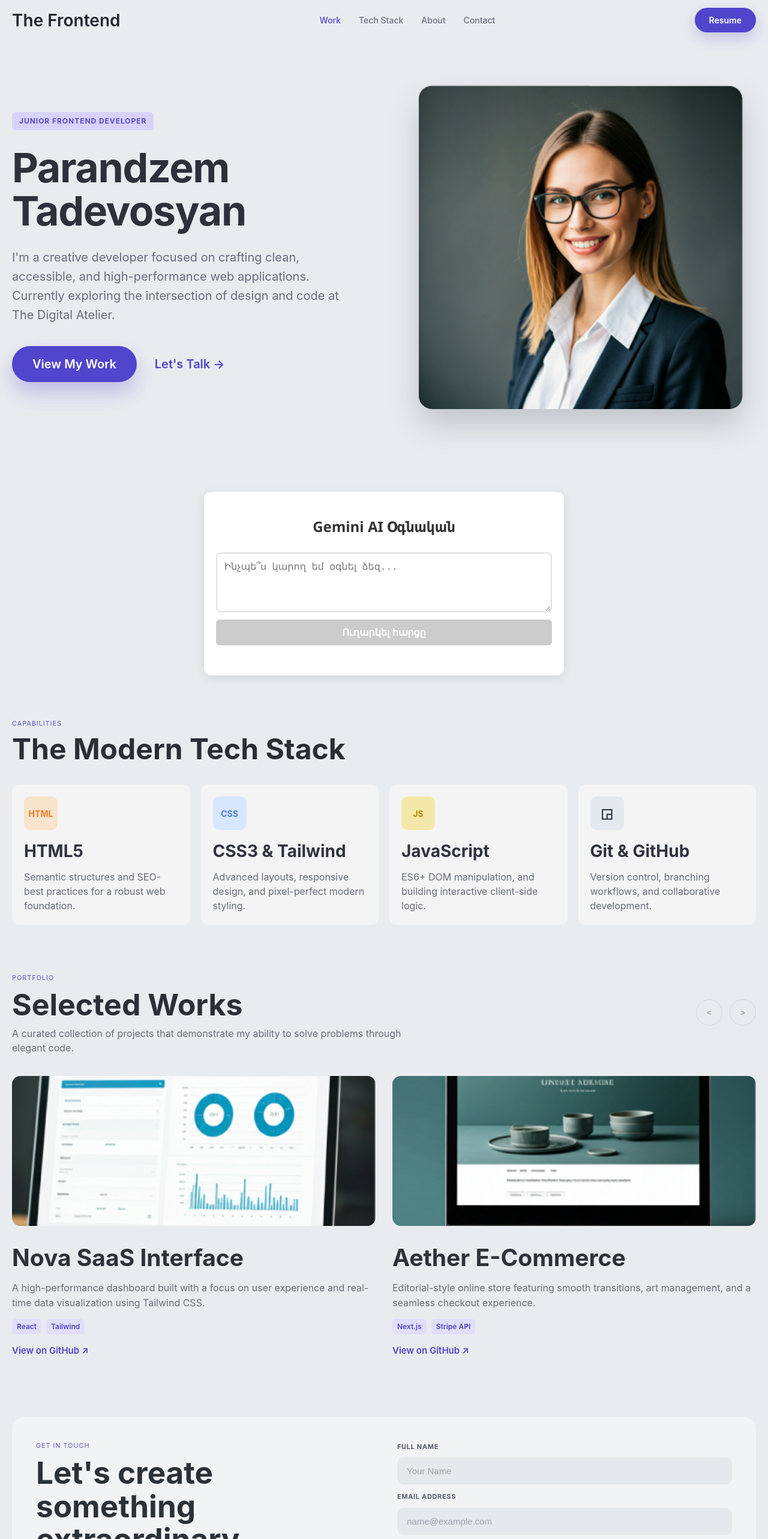
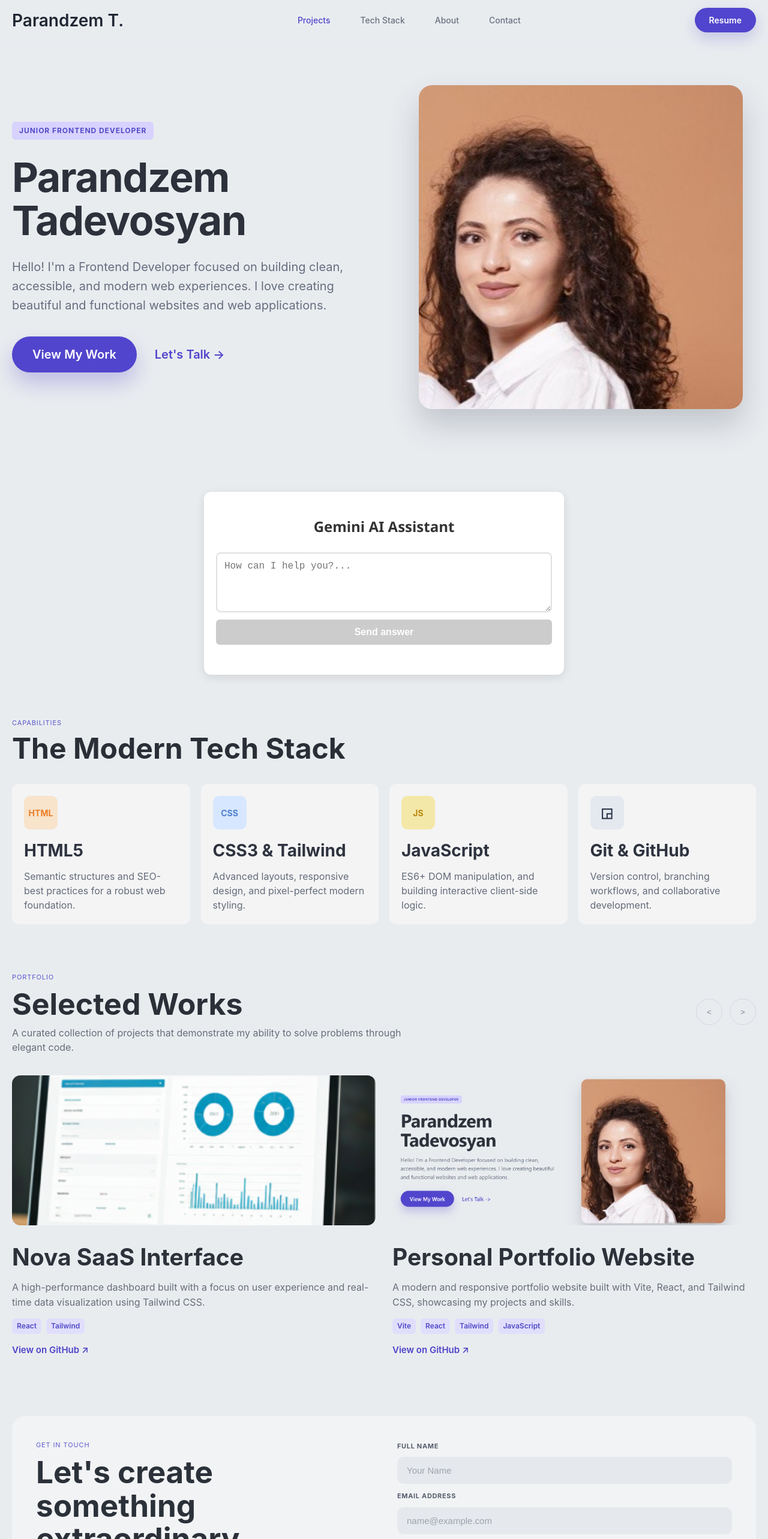
Before and after one commit to Parandzem-Tad/Portfolio, a React (Vite) app: page / in a window 1280 px wide. Shown: the top 2566 px of the page at 60% size. Built offline with nearby package versions, Linux system fonts and the light colour scheme; no server answers.

Commit message:
styling and content updates for portfolio

```diff
--- a/src/App.css
+++ b/src/App.css
@@ -24,7 +24,7 @@
 .menu {
   display: flex;
   align-items: center;
-  gap: 30px;
+  gap: 50px;
 }
 
 .menu-link {
@@ -467,7 +467,7 @@
 .footer-links {
   display: flex;
   align-items: center;
-  gap: 26px;
+  gap: 40px;
 }
 
 .footer-links a {
--- a/src/App.tsx
+++ b/src/App.tsx
@@ -43,11 +43,11 @@ const workItems = [
     tags: ['React', 'Tailwind'],
   },
   {
-    image: '/project-aether.png',
-    title: 'Aether E-Commerce',
+    image: '/portfolio.png',
+    title: 'Personal Portfolio Website',
     description:
-      'Editorial-style online store featuring smooth transitions, art management, and a seamless checkout experience.',
-    tags: ['Next.js', 'Stripe API'],
+      'A modern and responsive portfolio website built with Vite, React, and Tailwind CSS, showcasing my projects and skills.',
+    tags: ['Vite', 'React', 'Tailwind', 'JavaScript'],
   },
 ]
 
@@ -59,7 +59,7 @@ function App() {
     if (!userInput.trim())
       return;
     setLoading(true);
-    setResponse('Մտածում եմ...');
+    setResponse('Thinking...');
     const apiKey = import.meta.env.VITE_GEMINI_API_KEY;
     const url = `https://generativelanguage.googleapis.com/v1beta/models/gemini-2.5-flash:generateContent?key=${apiKey}`;
     const payload = { contents: [{ parts: [{ text: `Context:${JSON.stringify(cvData)}. User question:${userInput}.Answer
@@ -68,10 +68,10 @@ function App() {
     try {
       const res = await axios.post(url, payload);
       const geminiText = res.data?.candidates?.[0]?.content?.parts?.[0]?.text;
-      setResponse(geminiText || "Պատասխան չստացվեց:");
+      setResponse(geminiText || "no answer:");
     }
     catch (error: any) {
-      setResponse("Սխալ տեղի ունեցավ: Խնդրում ենք ստուգել կապը կամ API բանալին:");
+      setResponse("An error occurred. Please check the connection or the API key:");
       console.error(error);
     }
     finally { setLoading(false); }
@@ -92,7 +92,7 @@ function App() {
     const payload = {
       contents: [
         {
-          parts: [{ text: "Բարև! Սա վերջնական ստուգումն է:" }]
+          parts: [{ text: "Hello! This is the final check:" }]
         }
       ]
     };
@@ -106,9 +106,9 @@ function App() {
       const text =
         response.data?.candidates?.[0]?.content?.parts?.[0]?.text;
 
-      console.log("Gemini-ի պատասխանը:", text);
+      console.log("Gemini's answer:", text);
     } catch (error: any) {
-      console.error("Սխալ:", error?.response?.data || error.message);
+      console.error("Error:", error?.response?.data || error.message);
     }
   };
 
@@ -118,10 +118,10 @@ function App() {
   return (
     <div className="page">
       <header className="topbar">
-        <div className="brand">The Frontend</div>
+        <div className="brand">Parandzem T.</div>
         <nav className="menu">
           <a className="menu-link is-active" href="#work">
-            Work
+            Projects
           </a>
           <a className="menu-link" href="#stack">
             Tech Stack
@@ -148,8 +148,8 @@ function App() {
               Tadevosyan
             </h1>
             <p className="hero-text">
-              I&apos;m a creative developer focused on crafting clean, accessible, and high-performance web
-              applications. Currently exploring the intersection of design and code at The Digital Atelier.
+              Hello! I&apos;m a  Frontend Developer focused on building clean, accessible, and modern web
+              experiences. I love creating beautiful and functional websites and web applications.
             </p>
             <div className="hero-actions">
               <a className="primary-btn" href="#work">
@@ -162,19 +162,19 @@ function App() {
           </div>
 
           <aside className="hero-image-wrap">
-            <img className="hero-image" src="/profile-portrait.png" alt="Portrait of Parandzem Tadevosyan" />
+            <img className="hero-image" src="/mine.png" alt="Portrait of Parandzem Tadevosyan" />
           </aside>
         </section>
         <div className="chat-container">
-          <h2 className="chat-title">Gemini AI Օգնական</h2>
+          <h2 className="chat-title">Gemini AI Assistant</h2>
           <div className="input-section">
             <textarea className="chat-textarea" rows={4}
-              placeholder="Ինչպե՞ս կարող եմ օգնել ձեզ..." value={userInput}
+              placeholder="How can I help you?..." value={userInput}
               onChange={(e) => setUserInput(e.target.value)} />
             <button className="send-button"
-              onClick={handleSend} disabled={loading || !userInput.trim()} > {loading ? 'Ուղարկվում է...' : 'Ուղարկել հարցը'} </button> </div>
+              onClick={handleSend} disabled={loading || !userInput.trim()} > {loading ? 'Sending...' : 'Send answer'} </button> </div>
           {response && (<div className="response-section">
-            <span className="response-label">Պատասխան՝</span>
+            <span className="response-label">Answer՝</span>
             <div className="response-text"><ReactMarkdown>{response}</ReactMarkdown>
             </div>
             </div>)}
@@ -246,22 +246,15 @@ function App() {
               <div className="contact-meta">
                 <p>
                   <span className="contact-icon">✉</span>
-                  hello@digitalatelier.dev
+                  tadevosyan.parandzem@mail.ru
                 </p>
                 <p>
                   <span className="contact-icon">◉</span>
-                  Remote / San Francisco, CA
+                  Remote / Yerevan, Armenia
                 </p>
               </div>
 
-              <div className="contact-social">
-                <a href="#contact" aria-label="Website link">
-                  ↔
-                </a>
-                <a href="#contact" aria-label="Code link">
-                  {'<>'}
-                </a>
-              </div>
+
             </div>
 
             <form className="contact-form">
@@ -281,16 +274,15 @@ function App() {
       </main>
 
       <footer className="site-footer">
-        <div className="footer-brand">The Digital Atelier</div>
+        <div className="footer-brand">Parandzem T.</div>
 
         <nav className="footer-links" aria-label="Social links">
           <a href="#contact">GitHub</a>
           <a href="#contact">LinkedIn</a>
-          <a href="#contact">Twitter</a>
           <a href="#contact">Email</a>
         </nav>
 
-        <p className="footer-copy">© 2024 THE DIGITAL ATELIER. CRAFTED WITH INTENTION.</p>
+        <p className="footer-copy">© 2026  Designed & Coded by Parandzem T.|</p>
       </footer>
     </div>
 )};
```
Also changed, not shown: public/mine.png (added), public/portfolio.png (added).
